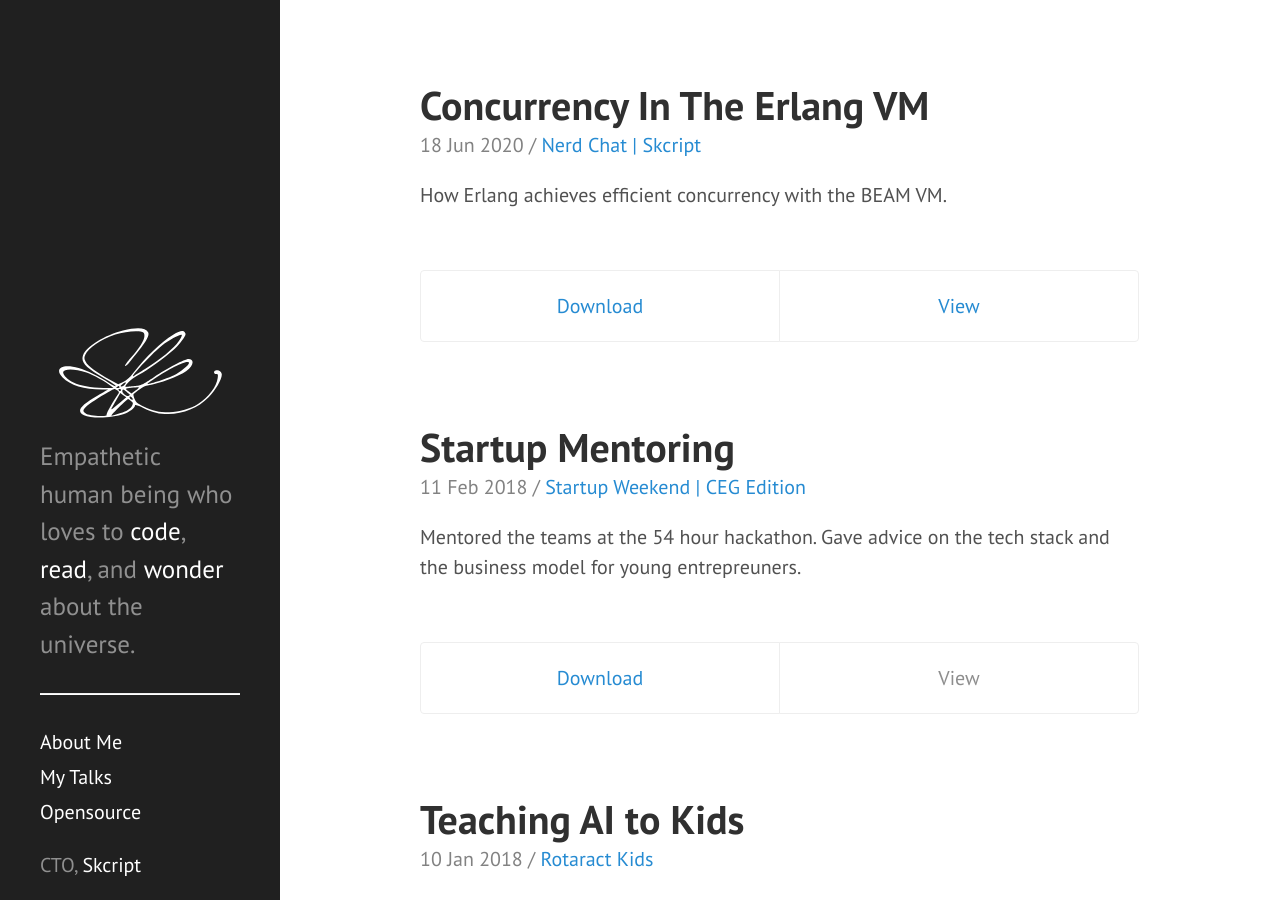
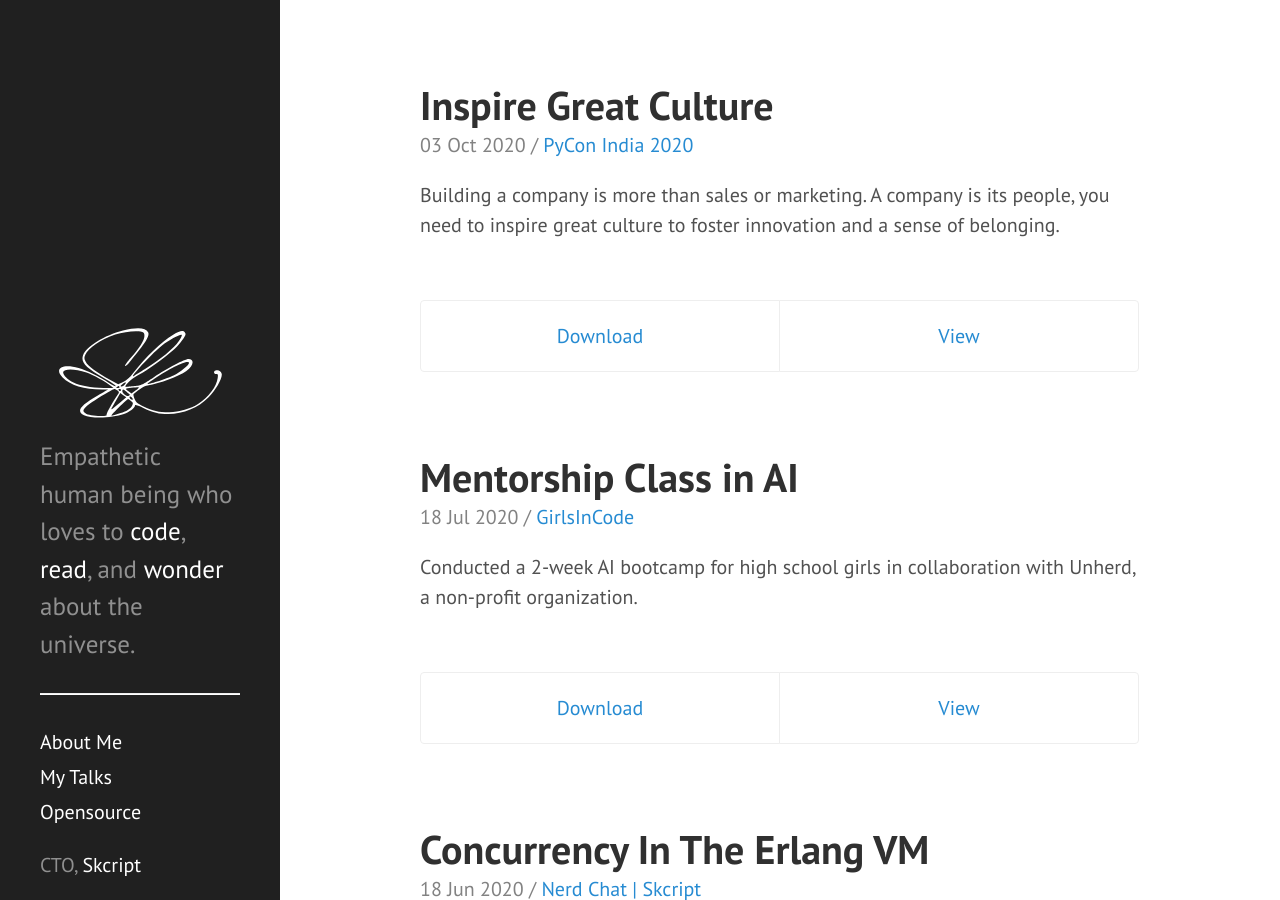
Before and after one commit to swaathi/swaathi.github.io, a Jekyll site: the page built from talks/index.html, in a window 1280 px wide and 900 px high. Built offline with Jekyll 4.4.1, drawn with Linux system fonts in a browser that asks for light colours.

Commit message:
Update talks.yml

```diff
--- a/_data/talks.yml
+++ b/_data/talks.yml
@@ -1,3 +1,19 @@
+- name: "Inspire Great Culture"
+  path: ""
+  link: "https://docs.google.com/presentation/d/1NEZcNNd50tPHeMVjjaKyzy1xsLY0S4fCLaw9UxvTpSY/edit?usp=sharing"
+  date: 2020-10-03 14:30:00 +5:30 GMT
+  description: "Building a company is more than sales or marketing. A company is its people, you need to inspire great culture to foster innovation and a sense of belonging."
+  event:
+    name: "PyCon India 2020"
+    link: 'https://twitter.com/pyconindia/status/1312303590900338689'
+- name: "Mentorship Class in AI"
+  path: ""
+  link: "https://docs.google.com/presentation/d/1nm-LOwtAiHfRsXnlCP4fRT7gSA11QA4biMct8tW40l4/edit?usp=sharing"
+  date: 2020-07-18 10:00:00 +5:30 GMT
+  description: "Conducted a 2-week AI bootcamp for high school girls in collaboration with Unherd, a non-profit organization."
+  event:
+    name: "GirlsInCode"
+    link: 'http://unherd.in/skcript/'
 - name: "Concurrency In The Erlang VM"
   path: "concurrency_in_the_erlang_vm.pdf"
   link: "https://docs.google.com/presentation/d/1M-qb15FXKpidH7LG5X5YB2xXLlvdJhTXp7BqfYQl7W4/edit?usp=sharing"
```
